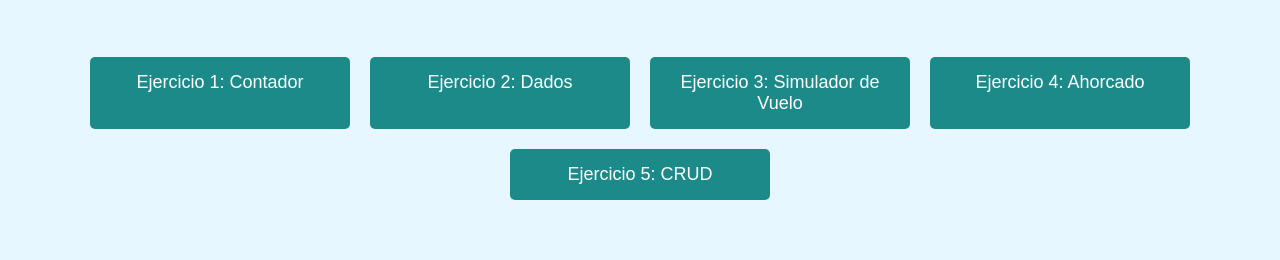
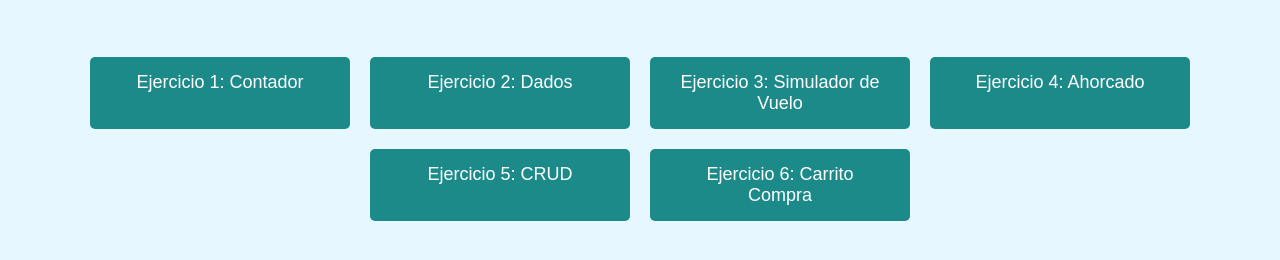
Before and after one commit to baquerovaliente23/Ejercicios_JavaScript, a plain HTML site: page ejercicio7/index.html in a window 1280 px wide. Shown: the part 108-368 px from the top of the page. Drawn offline with Linux system fonts and the light colour scheme.

Commit message:
Cambio falta ejercicio6 en página inicio

```diff
--- a/ejercicio7/index.html
+++ b/ejercicio7/index.html
@@ -93,6 +93,7 @@
             <a href="../ejercicio3/ejercicio3.html">Ejercicio 3: Simulador de Vuelo</a>
             <a href="../ejercicio4/ejercicio4.html">Ejercicio 4: Ahorcado</a>
             <a href="../ejercicio5/ejercicio5.html">Ejercicio 5: CRUD</a>
+            <a href="../ejercicio6/ejercicio6.html">Ejercicio 6: Carrito Compra</a>
         </div>
     </div>
 </body>
```
